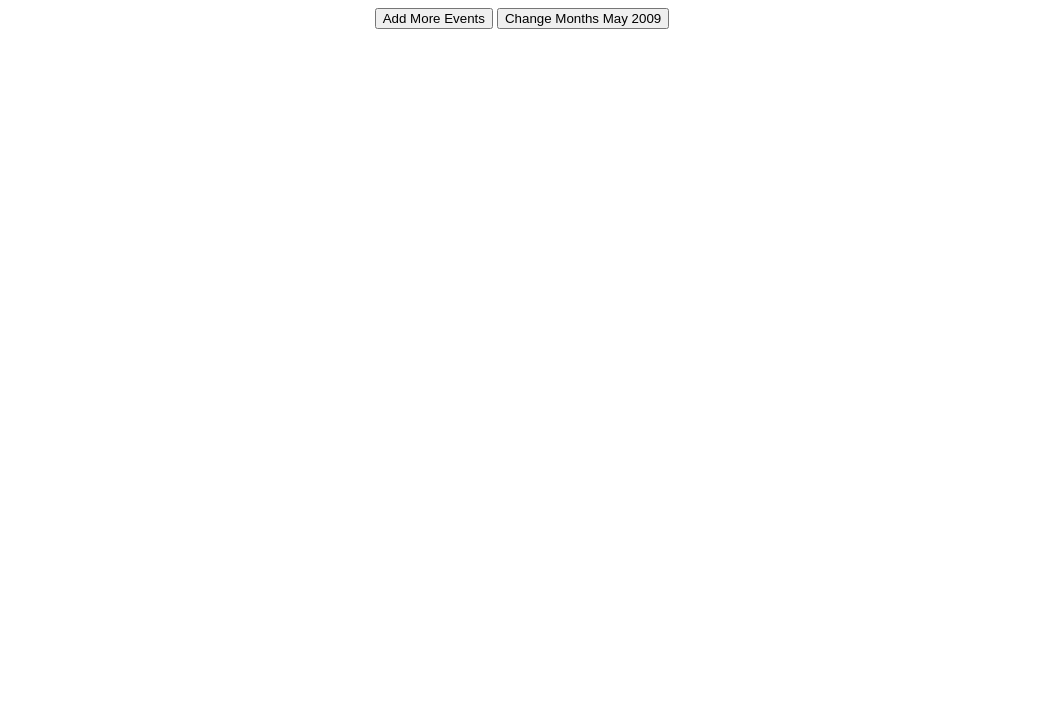
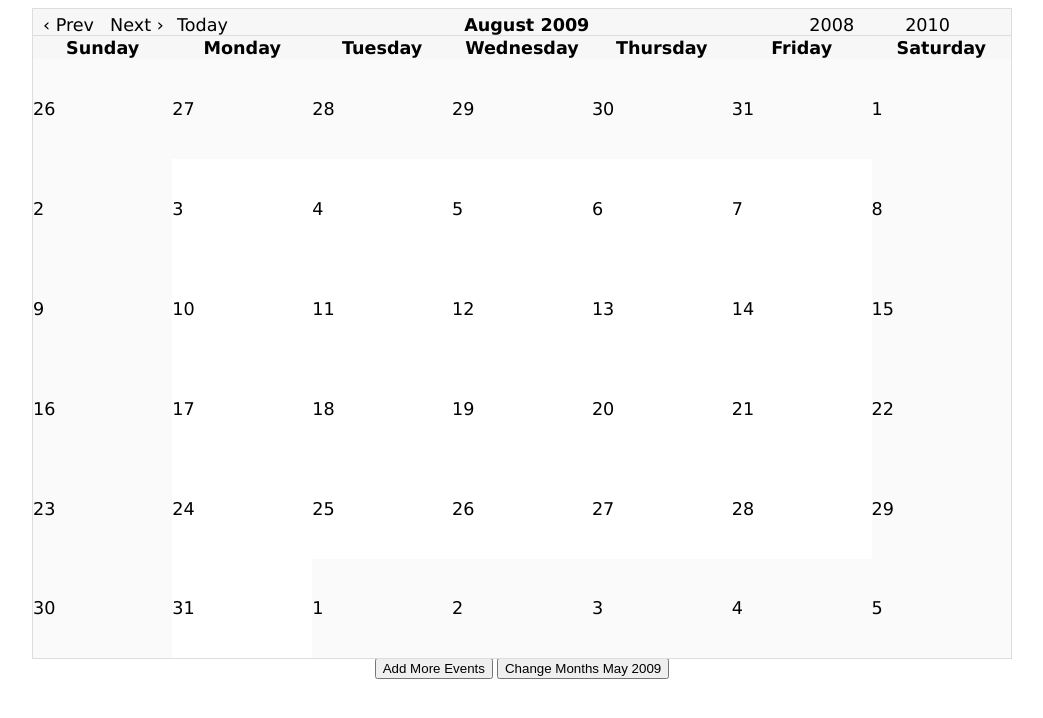
Before and after one commit to KyleLeneau/jMonthly, a plain HTML site: page src/Index.html in a window 1280 px wide. Shown: the whole page, without its empty margins (118-1161 px from the left). Drawn offline with Linux system fonts and the light colour scheme.

Commit message:
Got the widget to render the basics of the calendar. Working on ui styles and rendering to start.

```diff
--- a/src/Index.html
+++ b/src/Index.html
@@ -4,10 +4,12 @@
     <meta http-equiv="Content-Type" content="text/html; charset=ISO-8859-1" />
     <title>ui.jMonthly Sample</title>
 
-    <link rel="stylesheet" href="css/core.css" type="text/css" />
+    <link rel="stylesheet" href="themes/base/ui.all.css" type="text/css" />
+	<link rel="stylesheet" href="themes/base/ui.jmonthly.css" type="text/css" />
 
     <script type="text/javascript" src="js/jquery-1.3.2.min.js"></script>
     <script type="text/javascript" src="js/datetime.js"></script>
+	<script type="text/javascript" src="globalization/en-US.js"></script>
     <script type="text/javascript" src="js/ui.core.js"></script>
     <script type="text/javascript" src="js/ui.jmonthly.js"></script>
     <script type="text/javascript" src="js/ui.jmonthly.debug.js"></script>
--- a/src/js/ui.jmonthly.js
+++ b/src/js/ui.jmonthly.js
@@ -9,68 +9,185 @@
 */
 (function($) {
 
-function CalendarMonth() {
-	this._workingDate = Date.today().moveToFirstDayOfMonth();
-	this._firstDayOfWeek = 0;
-	this._daysInMonth = 0;
-	this._firstOfMonth = null;
-	this._lastOfMonth = null;
-	this._gridOffset = 0;
-	this._totalDates = 0;
-	this._gridRows = 0;
-	this._totalBoxes = 0;
-	this._dateRange = {
-		startDate: null,
-		endDate: null
-	};
-
-	this._init = function(sDate, firstDayOfWeek) {
-		// prime the object based on the date in
-		if (sDate == undefined) {
-			this._workingDate = Date.today().moveToFirstDayOfMonth();
-		} else {
-			this._workingDate = sDate.moveToFirstDayOfMonth();
-		}
-		if (firstDayOfWeek) {
-			this._firstDayOfWeek = firstDayOfWeek;
-		}
-		this._load();
-		return this;
-	};
-
-	this._update = function(newDate) {
-		// update the object when changing months
-		this._workingDate = newDate.moveToFirstDayOfMonth();
-		this._load();
-		return this;
-	};
-
-	this._load = function() {
-		this._daysInMonth = this._workingDate.getDaysInMonth();
-		this._firstOfMonth = this._workingDate.clone().moveToFirstDayOfMonth();
-		this._lastOfMonth = this._workingDate.clone().moveToLastDayOfMonth();
-		this._gridOffset = this._firstOfMonth.getDay() - this._firstDayOfWeek;
-		this._totalDates = this._gridOffset + this._daysInMonth;
-		this._gridRows = Math.ceil(this._totalDates / 7);
-		this._totalBoxes = this._gridRows * 7;
-
-		this._dateRange.startDate = this._firstOfMonth.clone().addDays((-1) * this._gridOffset);
-		this._dateRange.endDate = this._lastOfMonth.clone().addDays(this._totalBoxes - (this._daysInMonth + this._gridOffset));
-	};
-};
-
-
-
 $.widget("ui.jmonthly", {
 
 	_init: function() {
 
-		this.element.addClass("ui-widget ui-corner-all");
+		this.element.addClass("ui-widget ui-corner-all ui-jmonthly");
 
 		// calendar object to track props.
-		this._setCalendar(new CalendarMonth()._init(new Date()));
+		this._calendar = new CalendarMonth().init(this.options.startDate);
+		console.log(this._calendar);
 
-		console.log(this._getCalendar());
+
+		this._drawCalendar(true);
+	},
+
+	_drawCalendar: function(init) {
+		var o = this.options,
+			c = this._calendar,
+			now = new Date().clearTime();
+
+		console.log("drawing calendar");
+
+		var headerRow = this._drawHeader();
+
+		// properties
+		var cH = this.element.outerHeight(),
+			rowHeight = (cH - o.headerHeight) / c.gridRows,
+			row = null;
+
+
+		//Build up the Body
+		var tBody = $('<tbody></tbody>').addClass('ui-jmonthly-body');
+		for (var i = 0; i < c.totalBoxes; i++) {
+			var currentDate = c.dateRange.startDate.clone().addDays(i);
+			if (i % 7 == 0 || i == 0) {
+				row = $("<tr></tr>").addClass('ui-jmonthly-week');
+				row.css({ "height" : rowHeight + "px" });
+				tBody.append(row);
+			}
+
+			var weekday = (o.firstDayOfWeek + i) % 7;
+			var attrs = {'class':'ui-jmonthly-datebox' + (weekday == 0 || weekday == 6 ? ' Weekend ' : ''),
+						'date':currentDate.toString("M/d/yyyy")
+			};
+
+			//dates outside of month range.
+			if (currentDate.compareTo(c.firstOfMonth) == -1 || currentDate.compareTo(c.lastOfMonth) == 1) {
+				attrs['class'] += ' Inactive';
+			}
+
+			//check to see if current date rendering is today
+			if (currentDate.compareTo(now) == 0) {
+				attrs['class'] += ' Today';
+			}
+
+			//DateBox Events
+			var dateLink = $('<div><a>' + currentDate.getDate() + '</a></div>').addClass('ui-jmonthly-datelabel');
+			//dateLink.bind('click', { Date: currentDate.clone() }, def.onDayLinkClick);
+
+			var dateBox = $("<td></td>").attr(attrs).append(dateLink);
+			//dateBox.bind('dblclick', { Date: currentDate.clone() }, def.onDayCellDblClick);
+			//dateBox.bind('click', { Date: currentDate.clone() }, def.onDayCellClick);
+
+			/*if (o.dragableEvents) {
+				dateBox.droppable({
+					hoverClass: o.dragHoverClass,
+					tolerance: 'pointer',
+					drop: function(ev, ui) {
+						var eventId = ui.draggable.attr("eventid")
+						var newDate = new Date($(this).attr("date")).clearTime();
+
+						var event;
+						$.each(cEvents, function() {
+							if (this.EventID == eventId) {
+								var days = new TimeSpan(newDate - this.StartDateTime).days;
+
+								this.StartDateTime.addDays(days);
+								this.EndDateTime.addDays(days);
+
+								event = this;
+							}
+						});
+
+						$.J.ClearEventsOnCalendar();
+						_drawEventsOnCalendar();
+
+						def.onEventDropped.call(this, event, newDate);
+					}
+				});
+			}*/
+
+			//_boxes.push(new CalendarBox(i, currentDate, dateBox, dateLink));
+			row.append(dateBox);
+		}
+		tBody.append(row);
+
+		var a = this.element;
+		var cal = $('<table cellpadding="0" tablespacing="0"></table>').append(headerRow, tBody);
+
+		a.hide();
+		a.html(cal);
+		a.fadeIn("normal");
+
+		//_drawEventsOnCalendar();
+	},
+
+	_drawHeader: function() {
+		var o = this.options;
+		var c = this._calendar;
+
+		// Create Previous Month link for later
+		var pMonth = c.workingDate.clone().addMonths(-1);
+		var prevMLink = $('<div class="MonthNavPrev"><a class="link-prev">'+ o.previousLinkText +'</a></div>').click(function() {
+			this.changeMonth(pMonth);
+		});
+
+		if (!o.previousLink) {
+			prevMLink.addClass('ui-nav-disabled');
+		}
+
+		//Create Next Month link for later
+		var nMonth = c.workingDate.clone().addMonths(1);
+		var nextMLink = $('<div class="MonthNavNext"><a class="link-next">'+ o.nextLinkText +'</a></div>').click(function() {
+			this.changeMonth(nMonth);
+		});
+
+		if (!o.nextLink) {
+			nextMLink.addClass('ui-nav-disabled');
+		}
+
+
+		//Create Previous Year link for later
+		var prevYear = c.workingDate.clone().addYears(-1);
+		var prevYLink = $('<div class="YearNavPrev"><a>'+ prevYear.getFullYear() +'</a></div>').click(function() {
+			this.changeMonth(prevYear);
+		});
+
+		//Create Next Year link for later
+		var nextYear = c.workingDate.clone().addYears(1);
+		var nextYLink = $('<div class="YearNavNext"><a>'+ nextYear.getFullYear() +'</a></div>').click(function() {
+			this.changeMonth(nextYear);
+		});
+
+		if (!o.yearLinks) {
+			prevYLink.addClass('ui-nav-disabled');
+			nextYLink.addClass('ui-nav-disabled');
+		}
+
+		//Create Today link for later
+		var todayLink = $('<div class="TodayLink"><a class="link-today">'+ o.todayLinkText +'</a></div>').click(function() {
+			this.changeMonth(new Date());
+		});
+
+		if (!o.todayLink) {
+			todayLink.addClass('ui-nav-disabled');
+		}
+
+
+		//Build up the Header first,  Navigation
+		var navRow = $('<tr><td colspan="7"><div class="FormHeader MonthNavigation"></div></td></tr>');
+		var navHead = $('.MonthNavigation', navRow);
+
+		navHead.append(prevMLink, nextMLink);
+		navHead.append(todayLink);
+		navHead.append($('<div class="MonthName"></div>').append(Date.CultureInfo.monthNames[c.workingDate.getMonth()] + " " + c.workingDate.getFullYear()));
+		navHead.append(prevYLink);
+		navHead.append(nextYLink);
+
+
+		//  Days
+		var headRow = $("<tr></tr>");
+		for (var i = o.firstDayOfWeek; i < o.firstDayOfWeek+7; i++) {
+			var weekday = i % 7;
+			var wordday = Date.CultureInfo.dayNames[weekday];
+			headRow.append('<th title="' + wordday + '" class="DateHeader' + (weekday == 0 || weekday == 6 ? ' Weekend' : '') + '"><span>' + wordday + '</span></th>');
+		}
+
+		headRow = $("<thead id=\"CalendarHead\"></thead>").css({ "height" : o.headerHeight + "px" }).append(headRow);
+		headRow = headRow.prepend(navRow);
+		return headRow;
 	},
 
 	destroy: function() {
@@ -97,15 +214,6 @@ $.widget("ui.jmonthly", {
 
 	replaceEvents: function(collection) {
 
-	},
-
-	_setCalendar: function(calendar) {
-		this._setData('calendar', calendar);
-		//everytime we se the date call refresh to update state/html?
-	},
-
-	_getCalendar: function() {
-		return this._getData('calendar');
 	}
 
 });
@@ -114,9 +222,75 @@ $.extend($.ui.jmonthly, {
 	version: "0.0.1",
 	defaults: {
 		events: [],
+		headerHeight: 50,
 		firstDayOfWeek: 0,
-		startDate: new Date()
+		startDate: new Date(),
+		dragableEvents: false,
+		dragHoverClass: 'DateBoxOver',
+
+		todayLink: true,
+		todayLinkText: 'Today',
+
+		previousLink: true,
+		previousLinkText: '&lsaquo; Prev',
+
+		nextLink: true,
+		nextLinkText: 'Next &rsaquo;',
+
+		yearLinks: true,
 	}
 });
 
+
+function CalendarMonth() {
+	this.workingDate = Date.today().moveToFirstDayOfMonth();
+	this.firstDayOfWeek = 0;
+	this.daysInMonth = 0;
+	this.firstOfMonth = null;
+	this.lastOfMonth = null;
+	this.gridOffset = 0;
+	this.totalDates = 0;
+	this.gridRows = 0;
+	this.totalBoxes = 0;
+	this.dateRange = {
+		startDate: null,
+		endDate: null
+	};
+
+	this.init = function(sDate, firstDayOfWeek) {
+		// prime the object based on the date in
+		if (sDate == undefined) {
+			this.workingDate = Date.today().moveToFirstDayOfMonth();
+		} else {
+			this.workingDate = sDate.moveToFirstDayOfMonth();
+		}
+		if (firstDayOfWeek) {
+			this.firstDayOfWeek = firstDayOfWeek;
+		}
+		this._load();
+		return this;
+	};
+
+	this.update = function(newDate) {
+		// update the object when changing months
+		this.workingDate = newDate.moveToFirstDayOfMonth();
+		this._load();
+		return this;
+	};
+
+	this._load = function() {
+		this.daysInMonth = this.workingDate.getDaysInMonth();
+		this.firstOfMonth = this.workingDate.clone().moveToFirstDayOfMonth();
+		this.lastOfMonth = this.workingDate.clone().moveToLastDayOfMonth();
+		this.gridOffset = this.firstOfMonth.getDay() - this.firstDayOfWeek;
+		this.totalDates = this.gridOffset + this.daysInMonth;
+		this.gridRows = Math.ceil(this.totalDates / 7);
+		this.totalBoxes = this.gridRows * 7;
+
+		this.dateRange.startDate = this.firstOfMonth.clone().addDays((-1) * this.gridOffset);
+		this.dateRange.endDate = this.lastOfMonth.clone().addDays(this.totalBoxes - (this.daysInMonth + this.gridOffset));
+	};
+};
+
+
 })(jQuery);
--- a/src/themes/base/ui.jmonthly.css
+++ b/src/themes/base/ui.jmonthly.css
@@ -0,0 +1,120 @@
+.ui-jmonthly {
+	position:relative;
+	height:650px;
+	width:980px;
+}
+
+.ui-jmonthly .MonthNavigation
+{
+	border-bottom:solid 1px #ddd;
+	clear:both;
+	height:20px;
+	padding:5px 10px 0 10px;
+}
+
+.ui-jmonthly .MonthNavPrev,
+.ui-jmonthly .MonthNavNext,
+.ui-jmonthly .TodayLink {
+	width:7%;
+	float:left;
+}
+
+.ui-jmonthly .YearNavNext,
+.ui-jmonthly .YearNavPrev {
+	width:10%;
+	float:left;
+}
+
+.ui-jmonthly .MonthName  {
+	width:59%;
+	text-align:center;
+	font-weight:bold;
+	float:left;
+}
+
+.ui-jmonthly table {
+	height:100%;
+	width:100%;
+	border:solid 1px #ddd;
+	border-collapse:collapse;
+}
+
+.ui-jmonthly #CalendarHead  {
+	width:100%;
+	background:#F7F7F7 none repeat scroll 0 0;
+}
+
+.ui-jmonthly #CalendarHead .DateHeader {
+	width:14.285%;
+	text-align:center;
+}
+
+.ui-jmonthly .ui-jmonthly-body{
+}
+
+.DateBox {
+	vertical-align:top;
+	border:solid 1px #ddd;
+	width:135px;
+}
+
+.DateLabel  {
+	height:16px;
+	width:100%;
+	background:#F7F7F7 none repeat scroll 0 0;
+	text-align:right;
+}
+
+.DateLabel a {
+	cursor:pointer;
+	padding:0 5px 2px;
+	text-decoration:none;
+	line-height:16px;
+}
+
+.ui-jmonthly-body .Inactive,
+.ui-jmonthly-body .Weekend {
+	background:#fafafa none repeat scroll 0 0;
+}
+.Today, .ui-jmonthly-body .DateBoxOver {
+	background:#A9DFFF none repeat scroll 0 0;
+}
+
+.ui-jmonthly .MoreEvents {
+	font-size:12px;
+	padding:1px 1px 1px 4px;
+	cursor:pointer;
+	display:block;
+	position:absolute;
+	text-align:center;
+	height:14px;
+}
+
+.ui-jmonthly .Event {
+	font-size:12px;
+	padding:1px 1px 1px 4px;
+	background-color:#C0D0FF;
+	border:solid 1px #000;
+	cursor:pointer;
+	display:block;
+	position:absolute;
+	text-align:left;
+	overflow:hidden;
+	height:14px;
+}
+
+.Event a {
+	text-decoration:none;
+	color:#000;
+	float:left;
+	white-space:nowrap;
+	padding-top:1px;
+}
+.Event a:hover { text-decoration:underline; }
+.Event span.ui-icon-triangle-1-w { float:left; }
+.Event span.ui-icon-triangle-1-e { float:right; }
+
+.ui-jmonthly-datebox { }
+.ui-jmonthly-datelabel { }
+.ui-jmonthly-week { }
+.ui-nav-disabled { }
```
